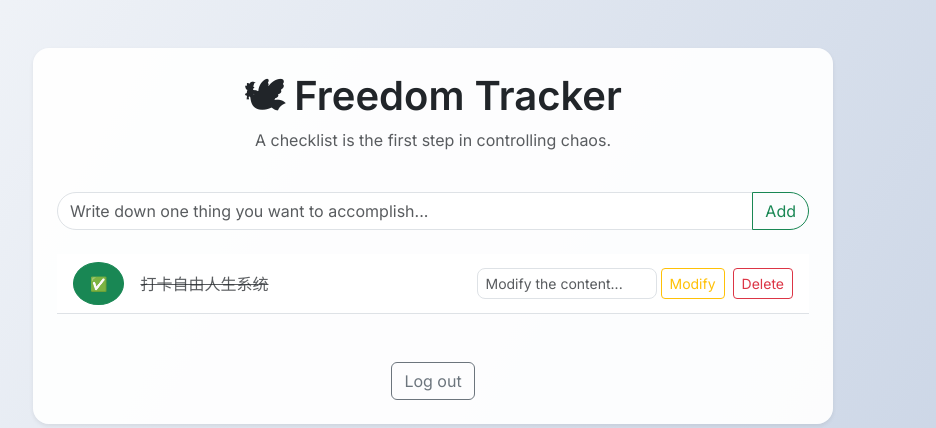
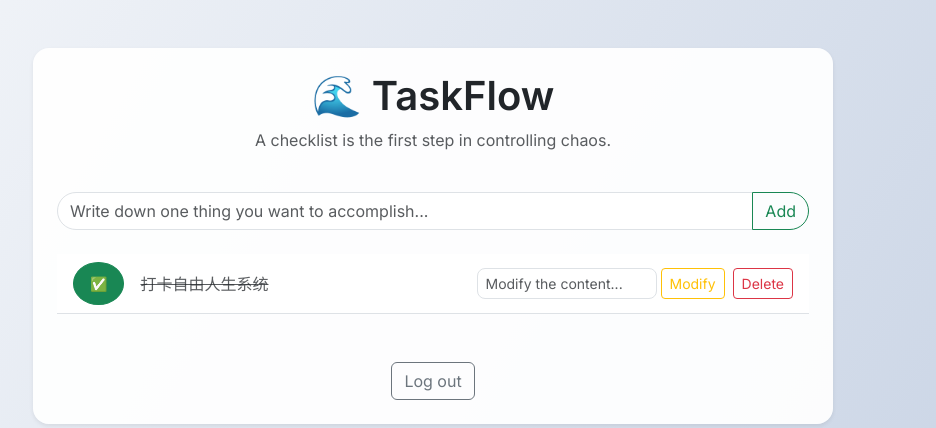
Before and after one commit to ByteTechno/freedom-tracker, a Flask app: page / in a window 1280 px wide. Shown: the top 428 px of the page, without its empty margins (207-1143 px from the left). Run offline with Flask 3, Linux system fonts and the light colour scheme; a user stored in the database is signed in; data comes from the database, SQL or seed files in the repository.

Commit message:
rename project to TaskFlow and update UI text

```diff
--- a/templates/index.html
+++ b/templates/index.html
@@ -6,7 +6,7 @@
 
         <!-- Header -->
         <div class="text-center mb-4">
-            <h1 class="fw-bold text-dark">🕊 Freedom Tracker</h1>
+            <h1 class="fw-bold text-dark">🌊 TaskFlow</h1>
             <p class="text-muted">A checklist is the first step in controlling chaos.</p>
         </div>
 
--- a/templates/layout.html
+++ b/templates/layout.html
@@ -2,7 +2,7 @@
 <html lang="zh-CN">
 <head>
     <meta charset="UTF-8">
-    <title>{{ title or "Freedom Tracker" }}</title>
+    <title>{{ title or "TaskFlow" }}</title>
     <meta name="viewport" content="width=device-width, initial-scale=1">
 
     <!-- Bootstrap 5 -->
```
Also changed, not shown: README.md.
